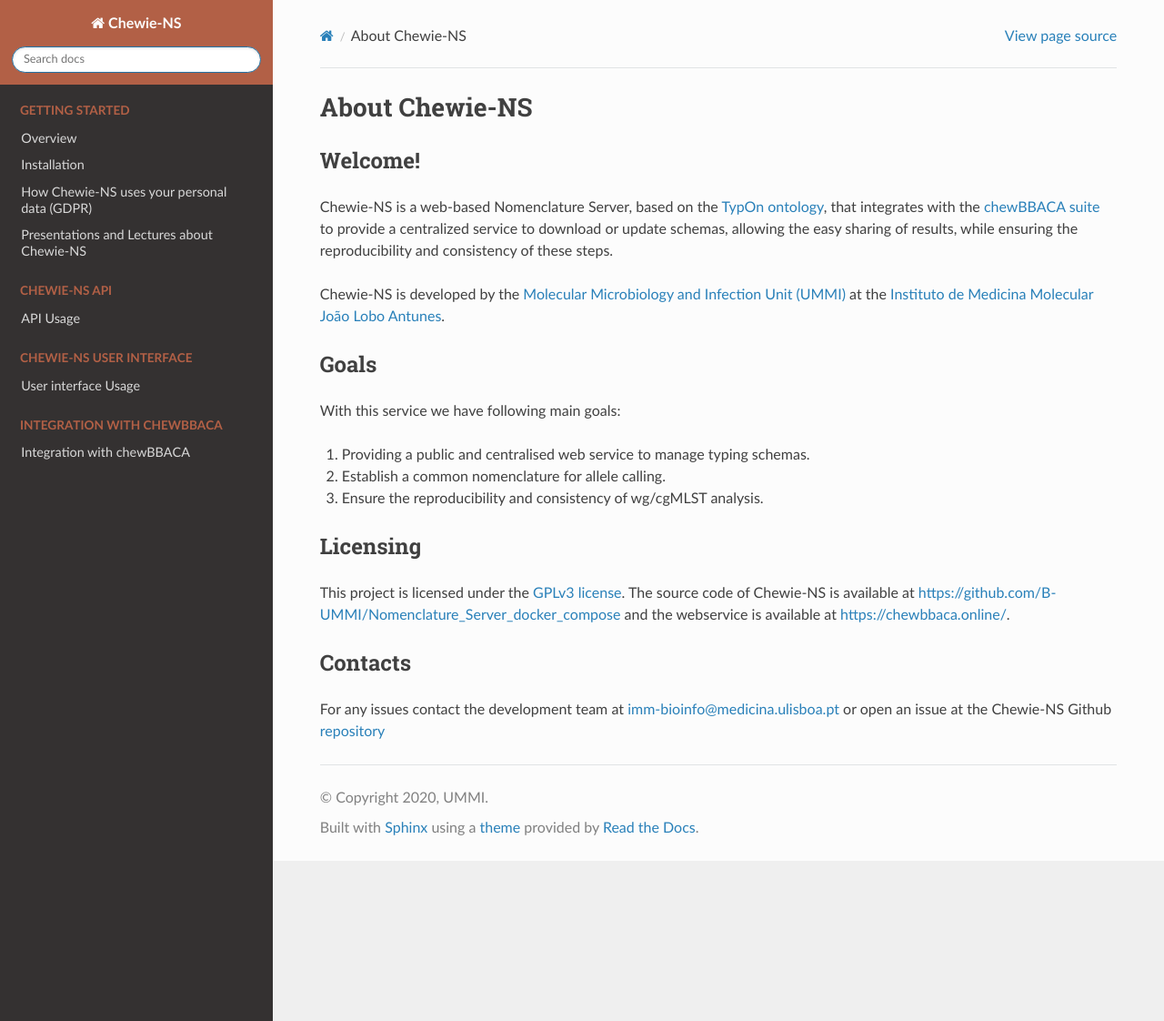
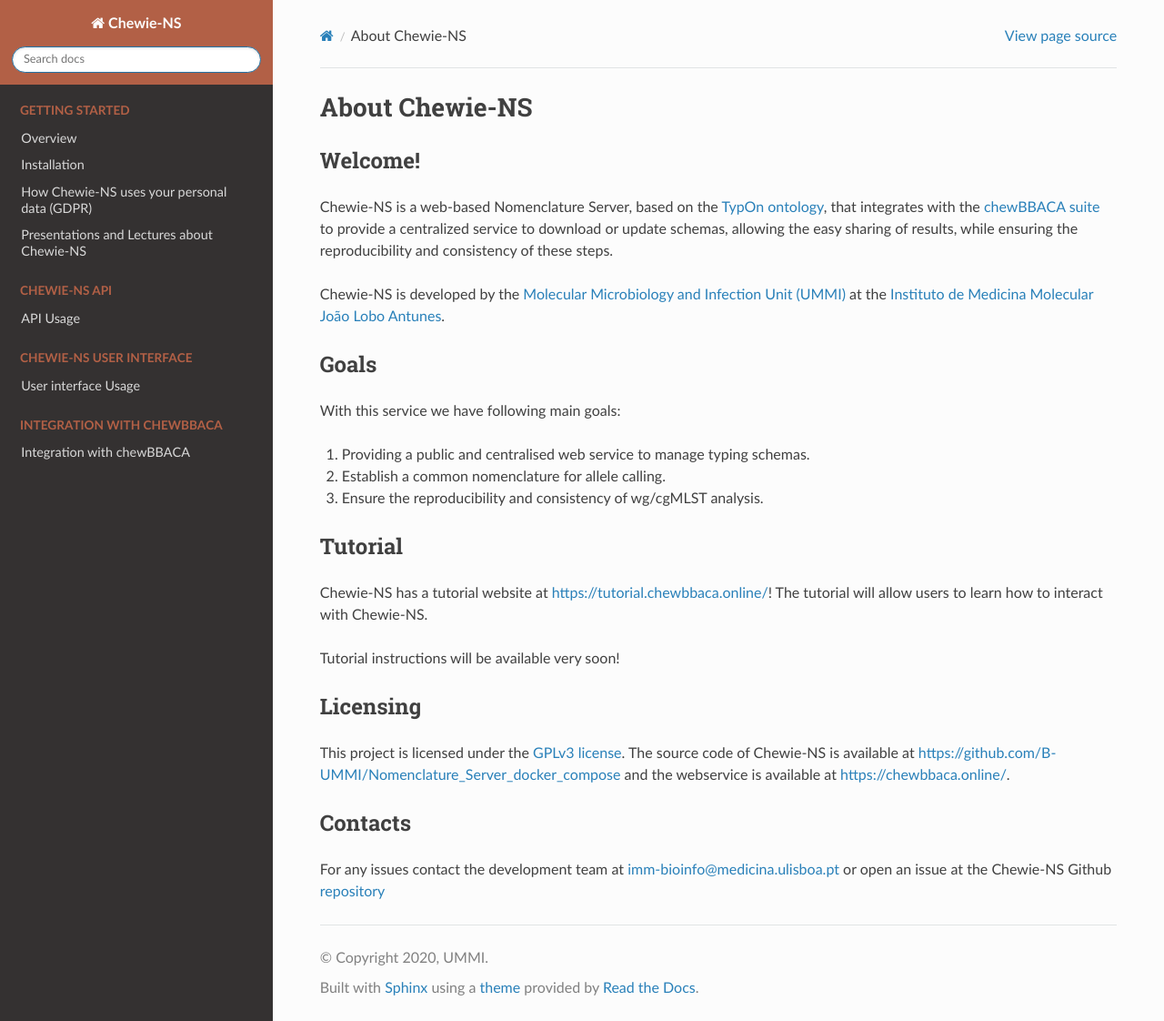
Before and after one commit to B-UMMI/Chewie-NS, a Sphinx documentation site: the page built from docs/about/about.rst, in a window 1280 px wide and 1122 px high. Shown: the whole window at 91% size. Built offline with Sphinx 7.4.7 and the Read the Docs theme 2.0.0, drawn with Linux system fonts in a browser that asks for light colours.

Commit message:
Removed header that was not being used in the Presentations page. Removed some commented code and made a small update to the text in the Overview page. Added a header and link for the Tutorial site.

```diff
--- a/docs/about/about.rst
+++ b/docs/about/about.rst
@@ -25,6 +25,14 @@
 2. Establish a common nomenclature for allele calling.
 3. Ensure the reproducibility and consistency of wg/cgMLST analysis.
 
+Tutorial
+::::::::
+
+Chewie-NS has a tutorial website at `<https://tutorial.chewbbaca.online/>`_!
+The tutorial will allow users to learn how to interact with Chewie-NS.
+
+Tutorial instructions will be available very soon!
+
 Licensing
 :::::::::
 
--- a/docs/about/presentations.rst
+++ b/docs/about/presentations.rst
@@ -7,7 +7,3 @@
 - **Presentation**: `Chewie-NS - Enabling the use of gene-by-gene typing methods through a public and centralized service. <https://slides.com/pedrorvc/chewie-ns#/>`_
 
 - **Abstract**: `Conference Book <https://www.bioinformaticsopendays.com/files/Livro_Resumos_BOD_2020.pdf>`_
-
-
-To know More
-------------
--- a/docs/getting_started/overview.rst
+++ b/docs/getting_started/overview.rst
@@ -40,7 +40,7 @@
 --------------
 
 Chewie-NS provides a public and centralised web service, separated into
-a backend to handle command line and server requests and a front end that
+a backend to handle command line and server requests and a frontend that
 allows a user-friendly interaction with the service.
 
 A diagram of the implementation of Chewie-NS is displayed below:
```
Also changed, not shown: other parts of docs/about/about.rst (+0 -5 lines).
